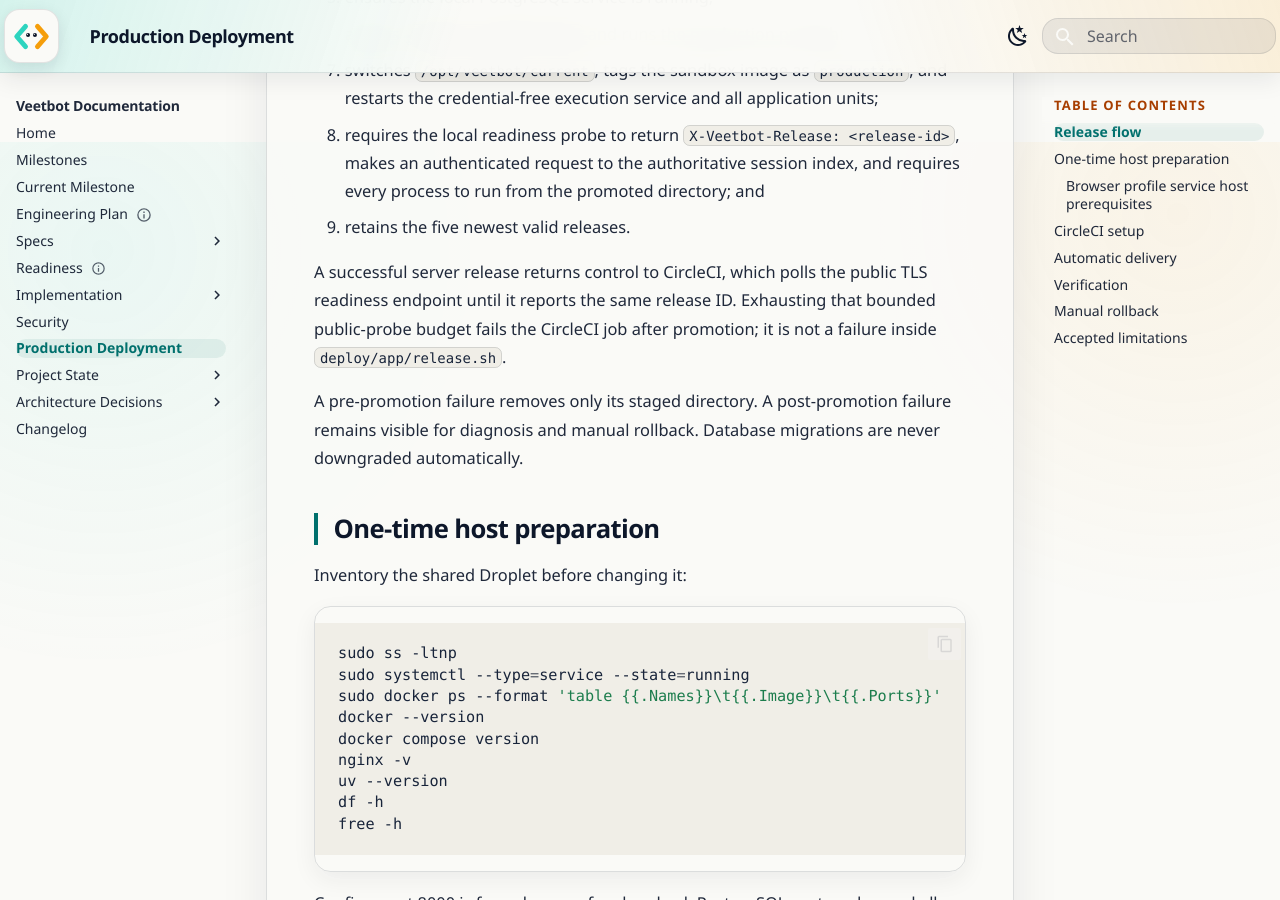
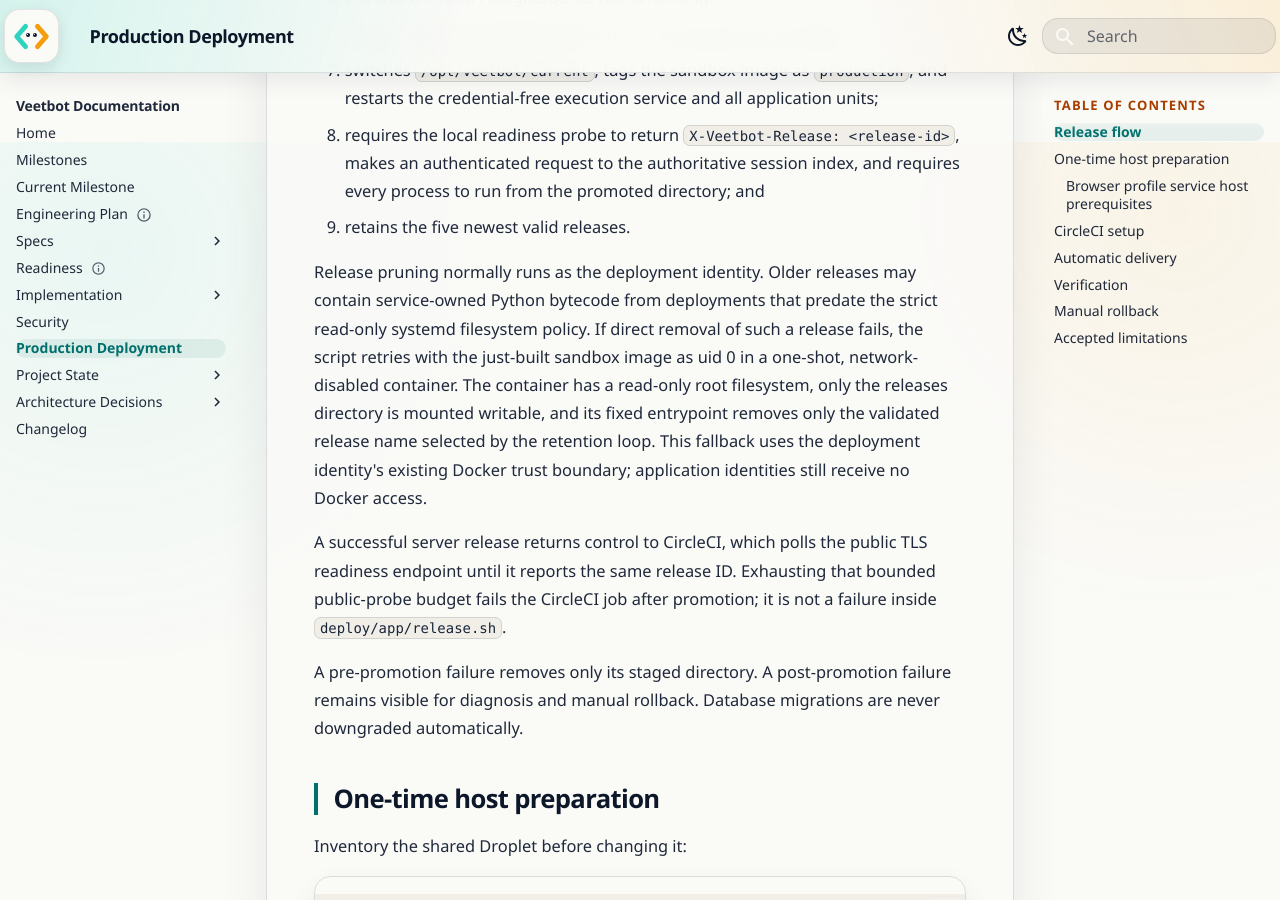
Before and after one commit to avitus/veetbot, an MkDocs documentation site: the page built from docs/deployment.md, in a window 1280 px wide and 900 px high, scrolled down 1658 px. Built offline with MkDocs 1.6.1 and Material for MkDocs 9.7.7, drawn with Linux system fonts in a browser that asks for light colours.

Commit message:
fix: prune legacy-owned releases
Reading-Lane: A

```diff
--- a/docs/deployment.md
+++ b/docs/deployment.md
@@ -68,6 +68,16 @@ Each release is named `YYYYMMDD-HHMMSS-<7-character-commit>`. The server:
    authoritative session index, and requires every process to run from the
    promoted directory; and
 9. retains the five newest valid releases.
+
+Release pruning normally runs as the deployment identity. Older releases may
+contain service-owned Python bytecode from deployments that predate the strict
+read-only systemd filesystem policy. If direct removal of such a release fails,
+the script retries with the just-built sandbox image as uid 0 in a one-shot,
+network-disabled container. The container has a read-only root filesystem, only
+the releases directory is mounted writable, and its fixed entrypoint removes
+only the validated release name selected by the retention loop. This fallback
+uses the deployment identity's existing Docker trust boundary; application
+identities still receive no Docker access.
 
 A successful server release returns control to CircleCI, which polls the public
 TLS readiness endpoint until it reports the same release ID. Exhausting that
--- a/docs/status/citation-ledger.yaml
+++ b/docs/status/citation-ledger.yaml
@@ -283,7 +283,7 @@ citations:
   - cite: "docs/plan/notifications-and-devices.md#docs/plan/multi-device-and-surfaces.md:441"
     excerpt: "## Open questions for review"
     digest: "b6a2adc3e0938fad"
-  - cite: "docs/plan/operational-hardening.md#docs/deployment.md:514-521"
+  - cite: "docs/plan/operational-hardening.md#docs/deployment.md:524-531"
     excerpt: "## Accepted limitations"
     digest: "ad0074ad56656b13"
   - cite: "docs/plan/operational-hardening.md#docs/plan/event-log-and-persistence.md:962-973"
```
Also changed, not shown: docs/plan/operational-hardening.md (+1 -1 lines), 2 other files.
